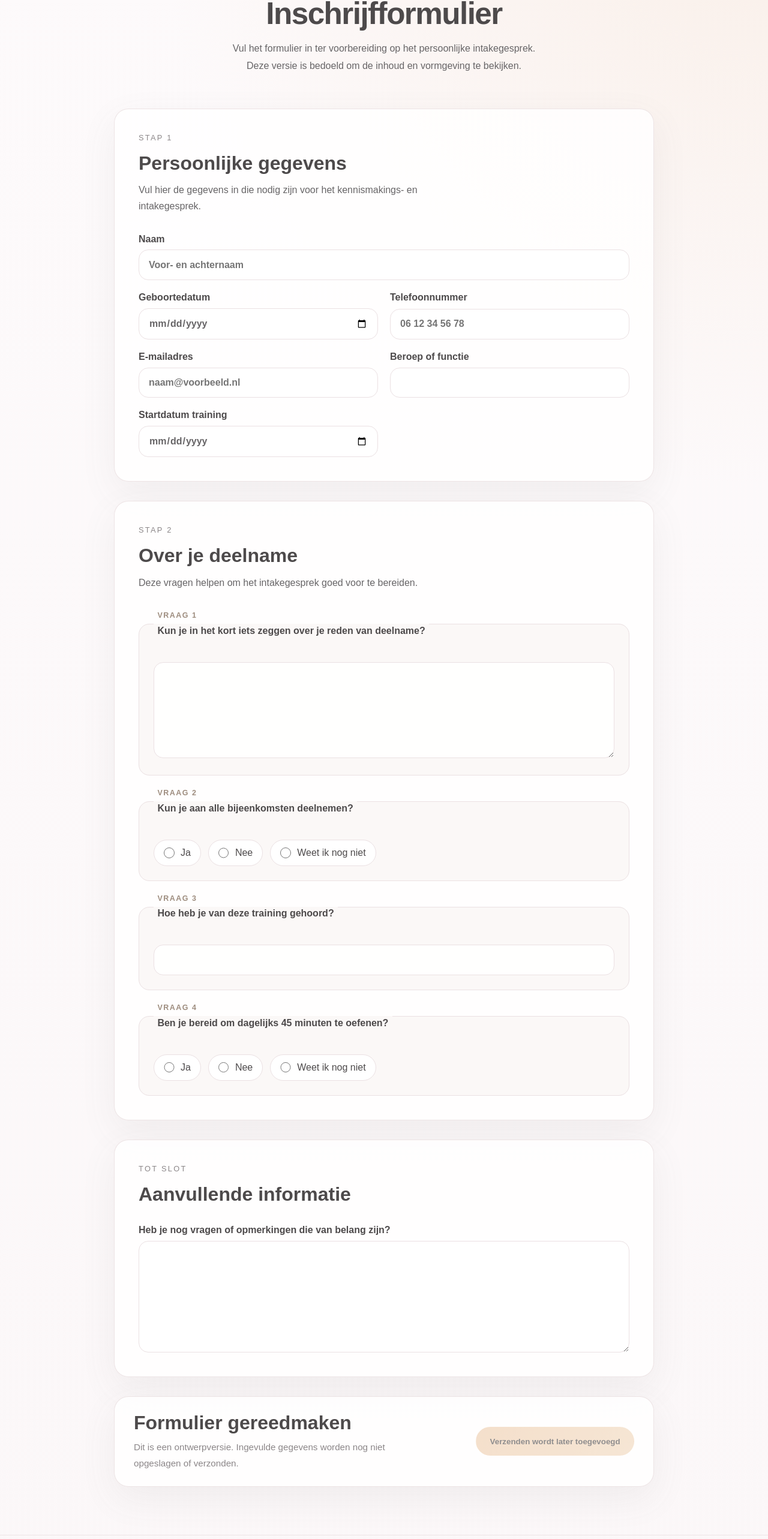
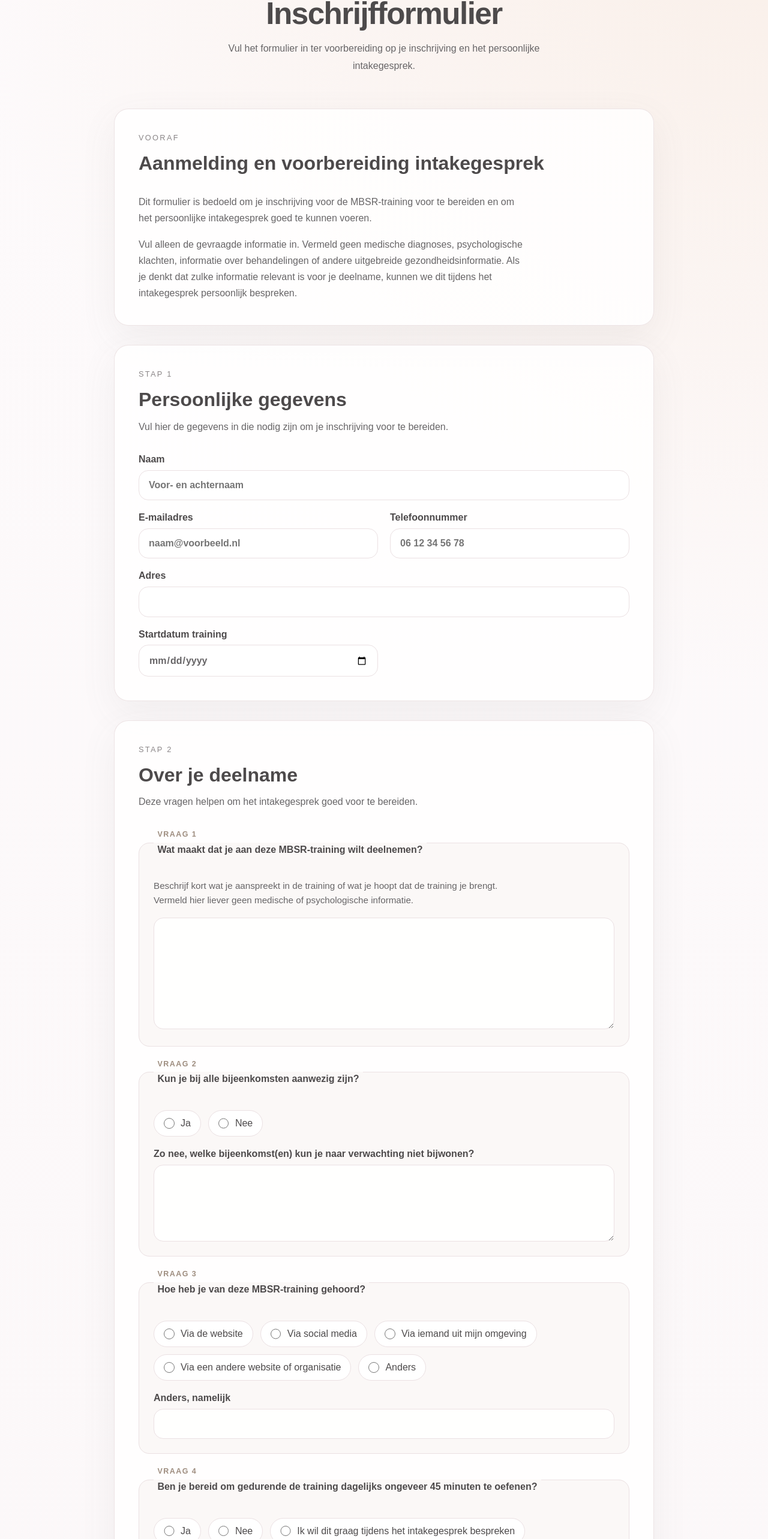
Before and after one commit to jwschreurs/marijn, a Next.js app: page /inschrijven in a window 1280 px wide. Shown: the part 209-2775 px from the top of the page at 60% size. Built offline with nearby package versions, Linux system fonts and the light colour scheme.

Commit message:
formulier aangepast en wat stylings

```diff
--- a/src/app/contact/page.tsx
+++ b/src/app/contact/page.tsx
@@ -39,10 +39,6 @@ export default function ContactPage() {
               <br />
               {siteConfig.location}
             </p>
-            <p className="muted">
-              De contactgegevens zijn placeholders. Deze kun je aanpassen in
-              <code> src/data/site.ts</code>.
-            </p>
           </div>
           <TrainingInquiryForm />
         </div>
--- a/src/app/globals.css
+++ b/src/app/globals.css
@@ -507,6 +507,19 @@ main {
   margin-top: 1rem;
 }
 
+.form-question-help {
+  max-width: 68ch;
+  margin: 0.75rem 0 0;
+  color: var(--text);
+  font-size: 0.95rem;
+  font-weight: 400;
+  line-height: 1.6;
+}
+
+.registration-form .follow-up-field {
+  margin-top: 1.25rem;
+}
+
 .choice-group {
   display: flex;
   flex-wrap: wrap;
@@ -532,6 +545,17 @@ main {
   height: 1.1rem;
   margin: 0;
   accent-color: #d69a76;
+}
+
+.privacy-copy {
+  display: grid;
+  gap: 1rem;
+}
+
+.privacy-copy p {
+  max-width: 72ch;
+  margin: 0;
+  line-height: 1.7;
 }
 
 .form-submit-panel {
--- a/src/app/inschrijven/page.tsx
+++ b/src/app/inschrijven/page.tsx
@@ -16,7 +16,7 @@ export default function RegistrationPage() {
           <SectionTitle
             eyebrow="MBSR-training"
             title="Inschrijfformulier"
-            text="Vul het formulier in ter voorbereiding op het persoonlijke intakegesprek. Deze versie is bedoeld om de inhoud en vormgeving te bekijken."
+            text="Vul het formulier in ter voorbereiding op je inschrijving en het persoonlijke intakegesprek."
             align="center"
           />
         </div>
--- a/src/components/Footer.tsx
+++ b/src/components/Footer.tsx
@@ -18,6 +18,13 @@ export function Footer() {
             <Link href="/trainingen">Trainingen</Link>
             <Link href="/agenda">Agenda</Link>
             <Link href="/contact">Contact</Link>
+            <a
+              href="/documenten/vmbn-ethische-gedragscode.pdf"
+              target="_blank"
+              rel="noreferrer"
+            >
+              Ethische gedragscode VMBN (pdf)
+            </a>
           </div>
         </div>
         <div>
--- a/src/components/MbsrRegistrationForm.tsx
+++ b/src/components/MbsrRegistrationForm.tsx
@@ -1,52 +1,39 @@
-const participationQuestions = [
-  {
-    id: 'reden-deelname',
-    number: 1,
-    label: 'Kun je in het kort iets zeggen over je reden van deelname?',
-    type: 'textarea',
-  },
-  {
-    id: 'alle-bijeenkomsten',
-    number: 2,
-    label: 'Kun je aan alle bijeenkomsten deelnemen?',
-    type: 'choice',
-  },
-  {
-    id: 'training-gevonden',
-    number: 3,
-    label: 'Hoe heb je van deze training gehoord?',
-    type: 'text',
-  },
-  {
-    id: 'dagelijks-oefenen',
-    number: 4,
-    label: 'Ben je bereid om dagelijks 45 minuten te oefenen?',
-    type: 'choice',
-  },
-] as const;
-
 export function MbsrRegistrationForm() {
   return (
-    <form className="registration-form" aria-describedby="registration-prototype-note">
+    <form
+      className="registration-form"
+      aria-describedby="registration-guidance registration-prototype-note"
+    >
+      <section className="form-section" aria-labelledby="registration-guidance-heading">
+        <div className="form-section-header">
+          <p className="eyebrow">Vooraf</p>
+          <h2 id="registration-guidance-heading">Aanmelding en voorbereiding intakegesprek</h2>
+        </div>
+        <div id="registration-guidance" className="privacy-copy">
+          <p>
+            Dit formulier is bedoeld om je inschrijving voor de MBSR-training voor te bereiden en
+            om het persoonlijke intakegesprek goed te kunnen voeren.
+          </p>
+          <p>
+            Vul alleen de gevraagde informatie in. Vermeld geen medische diagnoses,
+            psychologische klachten, informatie over behandelingen of andere uitgebreide
+            gezondheidsinformatie. Als je denkt dat zulke informatie relevant is voor je deelname,
+            kunnen we dit tijdens het intakegesprek persoonlijk bespreken.
+          </p>
+        </div>
+      </section>
+
       <section className="form-section" aria-labelledby="personal-details-heading">
         <div className="form-section-header">
           <p className="eyebrow">Stap 1</p>
           <h2 id="personal-details-heading">Persoonlijke gegevens</h2>
-          <p>Vul hier de gegevens in die nodig zijn voor het kennismakings- en intakegesprek.</p>
+          <p>Vul hier de gegevens in die nodig zijn om je inschrijving voor te bereiden.</p>
         </div>
 
         <div className="registration-fields">
           <label className="field-wide">
             Naam
             <input type="text" name="naam" autoComplete="name" placeholder="Voor- en achternaam" />
-          </label>
-          <label>
-            Geboortedatum
-            <input type="date" name="geboortedatum" autoComplete="bday" />
-          </label>
-          <label>
-            Telefoonnummer
-            <input type="tel" name="telefoon" autoComplete="tel" placeholder="06 12 34 56 78" />
           </label>
           <label>
             E-mailadres
@@ -58,8 +45,12 @@ export function MbsrRegistrationForm() {
             />
           </label>
           <label>
-            Beroep of functie
-            <input type="text" name="beroep" autoComplete="organization-title" />
+            Telefoonnummer
+            <input type="tel" name="telefoon" autoComplete="tel" placeholder="06 12 34 56 78" />
+          </label>
+          <label className="field-wide">
+            Adres
+            <input type="text" name="adres" autoComplete="street-address" />
           </label>
           <label>
             Startdatum training
@@ -76,46 +67,125 @@ export function MbsrRegistrationForm() {
         </div>
 
         <div className="question-list">
-          {participationQuestions.map((question) => (
-            <fieldset className="form-question" key={question.id}>
+          <fieldset className="form-question">
             <legend>
-                <span>Vraag {question.number}</span>
-                {question.label}
+              <span>Vraag 1</span>
+              Wat maakt dat je aan deze MBSR-training wilt deelnemen?
             </legend>
-              {question.type === 'textarea' ? (
-                <textarea name={question.id} rows={5} />
-              ) : question.type === 'choice' ? (
+            <p className="form-question-help">
+              Beschrijf kort wat je aanspreekt in de training of wat je hoopt dat de training je
+              brengt. Vermeld hier liever geen medische of psychologische informatie.
+            </p>
+            <textarea name="reden-deelname" rows={6} />
+          </fieldset>
+
+          <fieldset className="form-question">
+            <legend>
+              <span>Vraag 2</span>
+              Kun je bij alle bijeenkomsten aanwezig zijn?
+            </legend>
             <div className="choice-group">
               <label className="choice-option">
-                    <input type="radio" name={question.id} value="ja" />
+                <input type="radio" name="alle-bijeenkomsten" value="ja" />
                 Ja
               </label>
               <label className="choice-option">
-                    <input type="radio" name={question.id} value="nee" />
+                <input type="radio" name="alle-bijeenkomsten" value="nee" />
+                Nee
+              </label>
+            </div>
+            <label className="follow-up-field">
+              Zo nee, welke bijeenkomst(en) kun je naar verwachting niet bijwonen?
+              <textarea name="afwezige-bijeenkomsten" rows={3} />
+            </label>
+          </fieldset>
+
+          <fieldset className="form-question">
+            <legend>
+              <span>Vraag 3</span>
+              Hoe heb je van deze MBSR-training gehoord?
+            </legend>
+            <div className="choice-group">
+              <label className="choice-option">
+                <input type="radio" name="training-gevonden" value="website" />
+                Via de website
+              </label>
+              <label className="choice-option">
+                <input type="radio" name="training-gevonden" value="social-media" />
+                Via social media
+              </label>
+              <label className="choice-option">
+                <input type="radio" name="training-gevonden" value="omgeving" />
+                Via iemand uit mijn omgeving
+              </label>
+              <label className="choice-option">
+                <input type="radio" name="training-gevonden" value="andere-organisatie" />
+                Via een andere website of organisatie
+              </label>
+              <label className="choice-option">
+                <input type="radio" name="training-gevonden" value="anders" />
+                Anders
+              </label>
+            </div>
+            <label className="follow-up-field">
+              Anders, namelijk
+              <input type="text" name="training-gevonden-anders" />
+            </label>
+          </fieldset>
+
+          <fieldset className="form-question">
+            <legend>
+              <span>Vraag 4</span>
+              Ben je bereid om gedurende de training dagelijks ongeveer 45 minuten te oefenen?
+            </legend>
+            <div className="choice-group">
+              <label className="choice-option">
+                <input type="radio" name="dagelijks-oefenen" value="ja" />
+                Ja
+              </label>
+              <label className="choice-option">
+                <input type="radio" name="dagelijks-oefenen" value="nee" />
                 Nee
               </label>
               <label className="choice-option">
-                    <input type="radio" name={question.id} value="weet-ik-nog-niet" />
-                    Weet ik nog niet
+                <input type="radio" name="dagelijks-oefenen" value="bespreken-tijdens-intake" />
+                Ik wil dit graag tijdens het intakegesprek bespreken
               </label>
             </div>
-              ) : (
-                <input type="text" name={question.id} />
-              )}
           </fieldset>
-          ))}
+
+          <fieldset className="form-question">
+            <legend>
+              <span>Vraag 8</span>
+              Heb je nog vragen of opmerkingen die je voorafgaand aan de training wilt bespreken?
+            </legend>
+            <textarea name="vragen-of-opmerkingen" rows={6} />
+          </fieldset>
         </div>
       </section>
 
-      <section className="form-section" aria-labelledby="additional-heading">
+      <section className="form-section" aria-labelledby="privacy-heading">
         <div className="form-section-header">
-          <p className="eyebrow">Tot slot</p>
-          <h2 id="additional-heading">Aanvullende informatie</h2>
+          <p className="eyebrow">Privacy</p>
+          <h2 id="privacy-heading">Privacy en verwerking van je gegevens</h2>
         </div>
-        <label>
-          Heb je nog vragen of opmerkingen die van belang zijn?
-          <textarea name="vragen-of-opmerkingen" rows={6} />
-        </label>
+        <div className="privacy-copy">
+          <p>
+            Dit formulier bevat persoonsgegevens. Deze gegevens worden uitsluitend gebruikt voor
+            het voorbereiden, organiseren en uitvoeren van de MBSR-training en voor de bijbehorende
+            administratie.
+          </p>
+          <p>
+            Neem in dit formulier geen medische diagnoses, psychologische klachten, informatie over
+            behandelingen of andere gevoelige gezondheidsinformatie op. Als zulke informatie
+            relevant is voor je deelname, bespreken we die tijdens het intakegesprek.
+          </p>
+          <p>
+            Je persoonsgegevens worden zorgvuldig behandeld en niet langer bewaard dan
+            noodzakelijk. Gegevens die onderdeel zijn van de wettelijke financiële administratie
+            kunnen vanwege wettelijke bewaarplichten langer worden bewaard.
+          </p>
+        </div>
       </section>
 
       <div className="form-submit-panel">
```
Also changed, not shown: src/data/site.ts (+1 -8 lines), 1 other file (tests, documents, lock files or other folders). Lines whose indentation alone changed are shown as unchanged.
